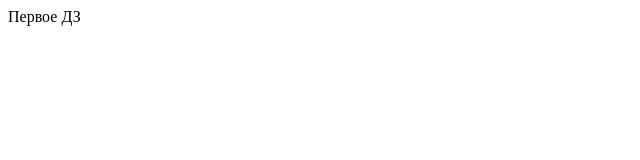
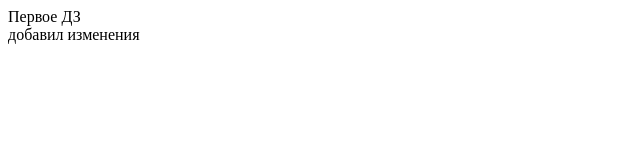
Before and after one commit to bdi-ist/html-course, a plain HTML site: page index.html in a window 1280 px wide. Shown: the whole page, without its empty margins (0-640 px from the left). Drawn offline with Linux system fonts and the light colour scheme.

Commit message:
добавил изменения

```diff
--- a/index.html
+++ b/index.html
@@ -8,7 +8,8 @@
 </head>
 
 <body>
-    Первое ДЗ
+    Первое ДЗ<br>
+    добавил изменения
 </body>
 
 </html>
```
